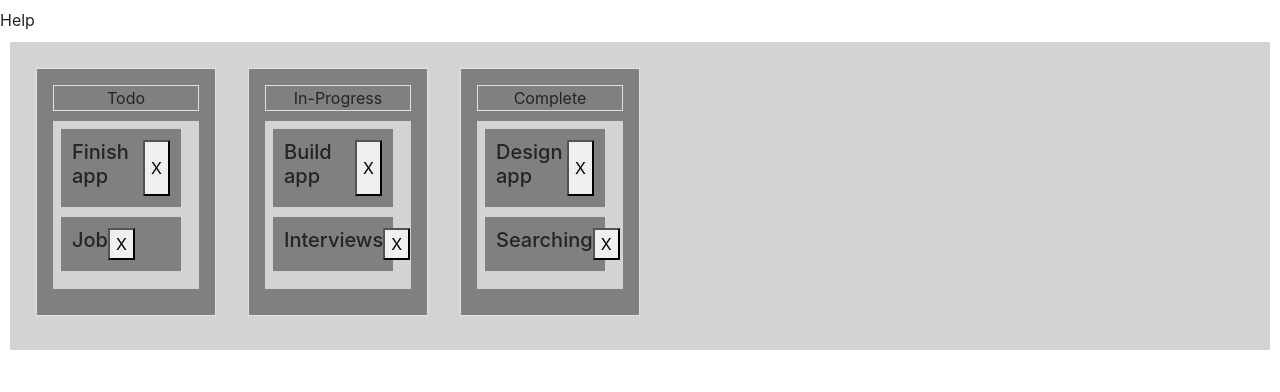
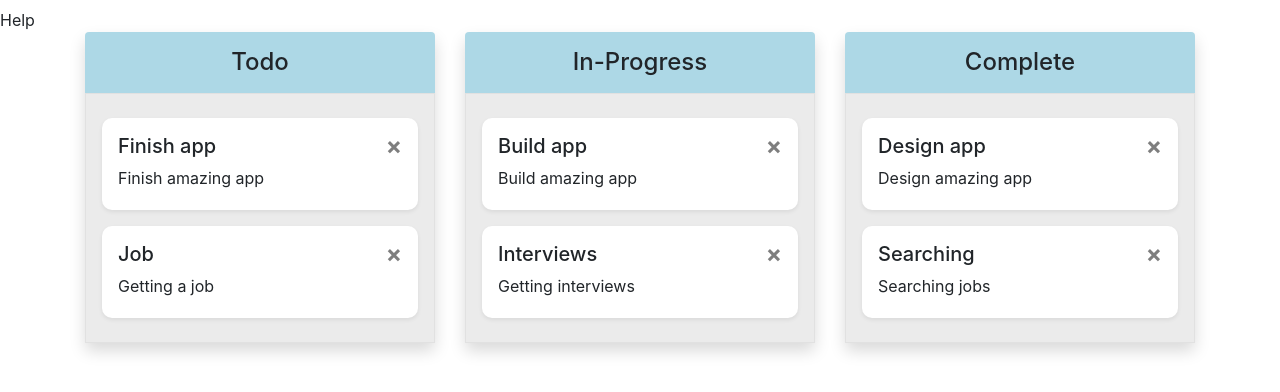
Before and after one commit to kusholhuq/js-olympics-team-overeact, a React (Create React App) app in the folder js-hackathon-olympics/: page / in a window 1280 px wide. Shown: the top 392 px of the page. Built offline with nearby package versions, Linux system fonts and the light colour scheme.

Commit message:
updated styling of each component

```diff
--- a/js-hackathon-olympics/src/components/Column.jsx
+++ b/js-hackathon-olympics/src/components/Column.jsx
@@ -1,43 +1,32 @@
-import React from 'react';
-import TaskCard from './TaskCard';
-
-const grid = 8;
+import React from "react";
+import TaskCard from "./TaskCard";
 
 const getItemStyle = (isDragging, draggableStyle) => ({
-  // some basic styles to make the items look a bit nicer
-  userSelect: "none",
-  padding: grid * 2,
-  margin: `0 0 ${grid}px 0`,
-
-  // change background colour if dragging
-  background: isDragging ? "lightgreen" : "grey",
-
-  // styles we need to apply on draggables
+  background: isDragging ? "lightgreen" : "lightblue",
   ...draggableStyle,
 });
 
 export default class Column extends React.Component {
   constructor(props) {
     super(props);
-    this.state = {
-    }
+    this.state = {};
   }
 
   render() {
-    const { title, subItems, columnId, parentProvided, parentSnapshot } = this.props;
+    const { title, tasks, columnId, parentProvided, parentSnapshot } = this.props;
 
     return (
-      <div className="m-3">
+      <div className="col-4 vh-100">
         <div
-          className="border"
+          className="shadow rounded"
           ref={parentProvided.innerRef}
           {...parentProvided.draggableProps}
           style={getItemStyle(parentSnapshot.isDragging, parentProvided.draggableProps.style)}
         >
-          <header className="border mx-0 w-100 d-flex justify-content-center" {...parentProvided.dragHandleProps}>
-            {title}
+          <header className="mx-0 w-100 d-flex justify-content-center" {...parentProvided.dragHandleProps}>
+            <h4 className="align-middle pt-3 pb-2">{title}</h4>
           </header>
-          <TaskCard subItems={subItems} columnId={columnId} />
+          <TaskCard tasks={tasks} columnId={columnId} />
         </div>
         {parentProvided.placeholder}
       </div>
--- a/js-hackathon-olympics/src/components/ColumnContainer.jsx
+++ b/js-hackathon-olympics/src/components/ColumnContainer.jsx
@@ -2,12 +2,10 @@ import React from "react";
 import TaskModal from "./TaskModal";
 import Column from "./Column";
 import { DragDropContext, Droppable, Draggable } from "react-beautiful-dnd";
-import { DefaultTask } from "./DefaultTask";
+import { defaultTask } from "./DefaultTask";
 
 const getListStyle = (isDraggingOver) => ({
-  background: isDraggingOver ? "lightblue" : "lightgrey",
-  padding: 10,
-  margin: 10
+  background: isDraggingOver ? "rgb(245,245,245)" : "white",
 });
 
 export default class ColumnContainer extends React.Component {
@@ -33,7 +31,7 @@ export default class ColumnContainer extends React.Component {
           content: [{ task: "Design amazing app", taskId: 3 }],
         },
       ],
-      items: DefaultTask,
+      items: defaultTask,
     };
     this.closeModal = this.closeModal.bind(this);
     this.getTaskDetails = this.getTaskDetails.bind(this);
@@ -77,7 +75,7 @@ export default class ColumnContainer extends React.Component {
       });
     } else if (result.type === "droppableSubItem") {
       const itemSubItemMap = this.state.items.reduce((acc, item) => {
-        acc[item.id] = item.subItems;
+        acc[item.id] = item.tasks;
         return acc;
       }, {});
 
@@ -88,12 +86,11 @@ export default class ColumnContainer extends React.Component {
 
       let newItems = [...this.state.items];
 
-      /** In this case subItems are this.reordered inside same Parent */
       if (sourceParentId === destParentId) {
         const reorderedSubItems = this.reorder(sourceSubItems, sourceIndex, destIndex);
         newItems = newItems.map((item) => {
           if (item.id === sourceParentId) {
-            item.subItems = reorderedSubItems;
+            item.tasks = reorderedSubItems;
           }
           return item;
         });
@@ -108,9 +105,9 @@ export default class ColumnContainer extends React.Component {
         newDestSubItems.splice(destIndex, 0, draggedItem);
         newItems = newItems.map((item) => {
           if (item.id === sourceParentId) {
-            item.subItems = newSourceSubItems;
+            item.tasks = newSourceSubItems;
           } else if (item.id === destParentId) {
-            item.subItems = newDestSubItems;
+            item.tasks = newDestSubItems;
           }
           return item;
         });
@@ -135,11 +132,12 @@ export default class ColumnContainer extends React.Component {
       );
     } else {
       return (
+        <div className="container">
           <DragDropContext onDragEnd={this.onDragEnd}>
             <Droppable droppableId="droppable" type="droppableItem">
               {(provided, snapshot) => (
                 <div
-                className="d-flex flex-nowrap"
+                  className="row align-items-center"
                   ref={provided.innerRef}
                   style={getListStyle(snapshot.isDraggingOver)}
                 >
@@ -148,7 +146,7 @@ export default class ColumnContainer extends React.Component {
                       {(provided, snapshot) => (
                         <Column
                           title={item.title}
-                        subItems={item.subItems}
+                          tasks={item.tasks}
                           columnId={item.id}
                           parentProvided={provided}
                           parentSnapshot={snapshot}
@@ -161,6 +159,7 @@ export default class ColumnContainer extends React.Component {
               )}
             </Droppable>
           </DragDropContext>
+        </div>
       );
     }
   }
--- a/js-hackathon-olympics/src/components/DefaultTask.js
+++ b/js-hackathon-olympics/src/components/DefaultTask.js
@@ -1,8 +1,8 @@
-export const DefaultTask = [
+export const defaultTask = [
   {
     title: "Todo",
     id: "1",
-    subItems: [
+    tasks: [
       {
         id: "10",
         title: "Finish app",
@@ -18,7 +18,7 @@ export const DefaultTask = [
   {
     title: "In-Progress",
     id: "2",
-    subItems: [
+    tasks: [
       {
         id: "20",
         title: "Build app",
@@ -34,7 +34,7 @@ export const DefaultTask = [
   {
     title: "Complete",
     id: "3",
-    subItems: [
+    tasks: [
       {
         id: "30",
         title: "Design app",
--- a/js-hackathon-olympics/src/components/TaskCard.jsx
+++ b/js-hackathon-olympics/src/components/TaskCard.jsx
@@ -1,46 +1,53 @@
 import React from "react";
 import { Droppable, Draggable } from "react-beautiful-dnd";
 
-const grid = 8;
-
 const getItemStyle = (isDragging, draggableStyle) => ({
-  // some basic styles to make the items look a bit nicer
-  userSelect: "none",
-  width: "120px",
-
-  // change background colour if dragging
-  background: isDragging ? "lightgreen" : "grey",
-  display: "inline-flex",
-  padding: "10px",
-  margin: "0 10px 10px 0",
-  border: "1px solid grey",
-
-  // styles we need to apply on draggables
+  background: isDragging ? "lightgreen" : "white",
+  padding: "1rem",
+  margin: "1rem",
+  borderRadius: "10px",
   ...draggableStyle,
 });
 
 const getListStyle = (isDraggingOver) => ({
-  background: isDraggingOver ? "lightblue" : "lightgrey",
-  padding: grid,
-  margin: "10px 0",
+  background: isDraggingOver ? "rgb(235,235,235)" : "rgb(235,235,235)",
+  border: "1px solid rgb(225,225,225)",
+  padding: "0.5rem 0"
 });
 
-export default function TaskCard(props) {
+export default class TaskCard extends React.Component {
+  constructor(props) {
+    super(props)
+    this.handleClickItem = this.handleClickItem.bind(this)
+  }
+
+  handleClickItem(event) {
+    console.log(event.currentTarget.id)
+  }
+
+  render() {
     return (
-    <Droppable droppableId={props.columnId} type={`droppableSubItem`}>
+      <Droppable droppableId={this.props.columnId} type={`droppableSubItem`}>
         {(provided, snapshot) => (
           <div ref={provided.innerRef} style={getListStyle(snapshot.isDraggingOver)}>
-          {props.subItems.map((item, index) => (
+            {this.props.tasks.map((item, index) => (
               <Draggable key={item.id} draggableId={item.id} index={index}>
                 {(provided, snapshot) => (
-                <div style={{ display: "flex" }}>
+                  <div>
                     <div
+                      className="shadow-sm"
                       ref={provided.innerRef}
                       {...provided.draggableProps}
+                      {...provided.dragHandleProps}
                       style={getItemStyle(snapshot.isDragging, provided.draggableProps.style)}
+                      id={item.id}
+                      onClick={this.handleClickItem}
                     >
-                    <h5 {...provided.dragHandleProps}>{item.title}</h5>
-                    <button type="button">X</button>
+                      <button type="button" className="close">
+                        <span>&times;</span>
+                      </button>
+                      <h5>{item.title}</h5>
+                      <p className="mb-1">{item.content}</p>
                     </div>
                     {provided.placeholder}
                   </div>
@@ -53,3 +60,5 @@ export default function TaskCard(props) {
       </Droppable>
     );
   }
+
+}
```
Lines whose indentation alone changed are shown as unchanged.
